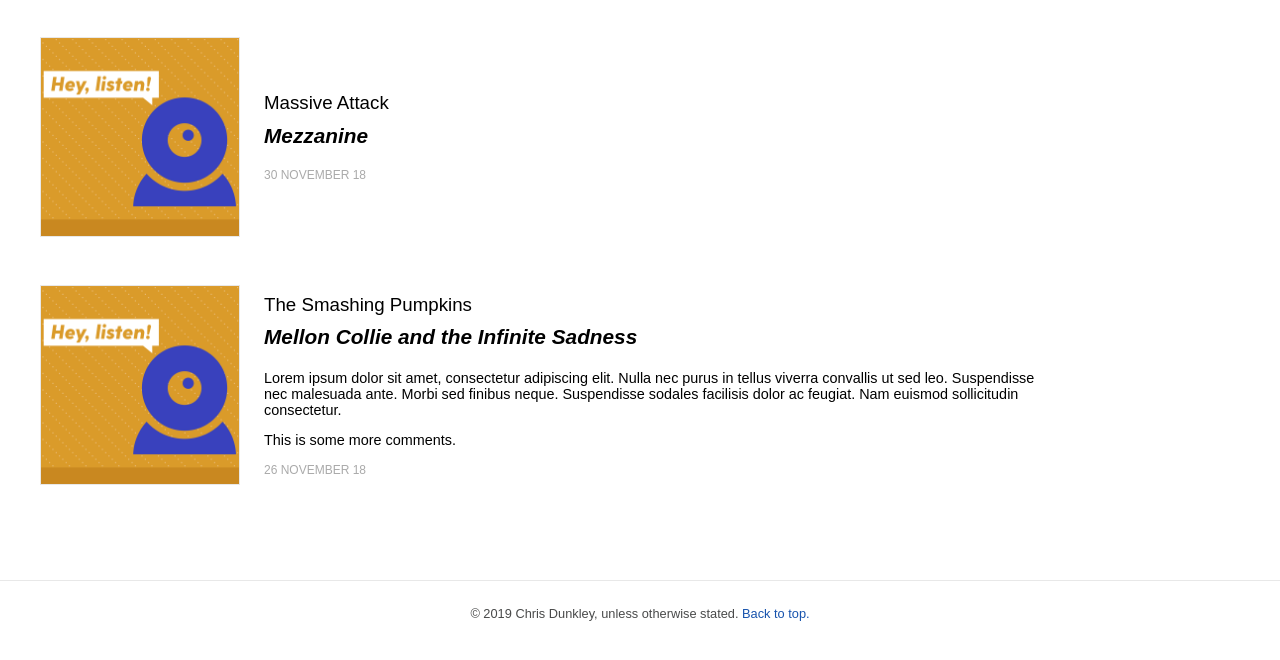
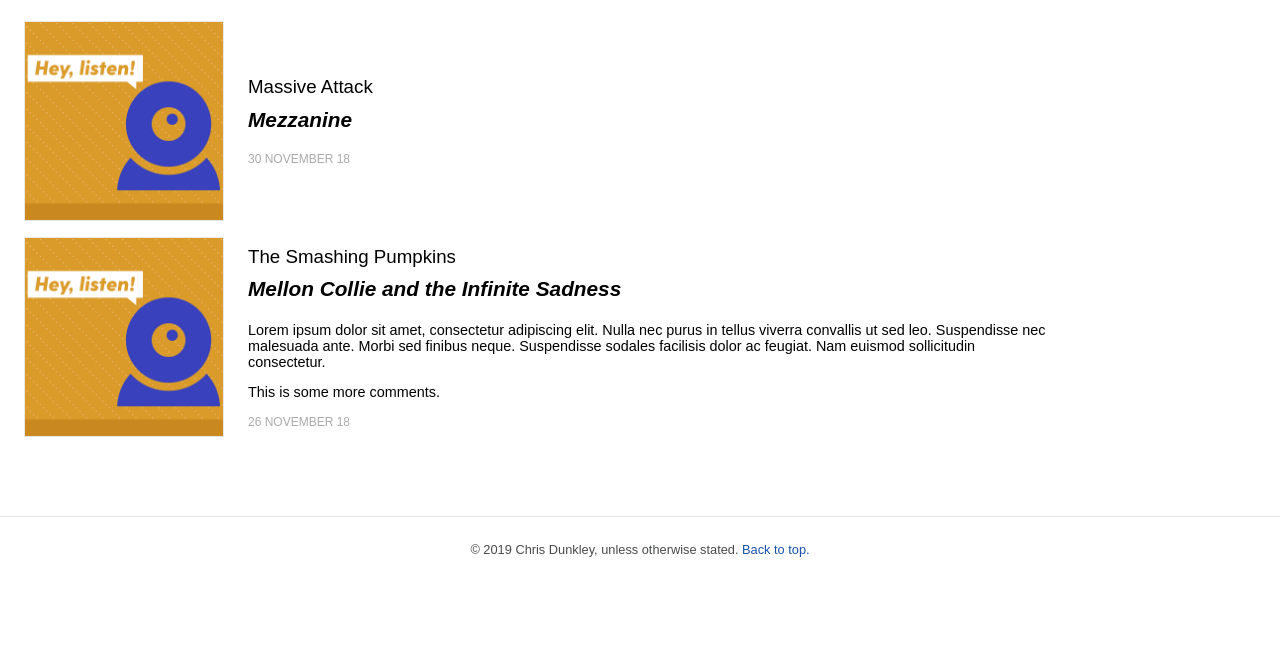
Before and after one commit to ChrisDunkley/portfolio-v3, a Gatsby site: page /music in a window 1280 px wide. Shown: the part 172-832 px from the top of the page. After the commit the page ends 800 px from the top, so only its background shows below. Built offline with nearby package versions, Linux system fonts and the light colour scheme; Gatsby itself is replaced by a stand-in of ours; a web font is replaced by a local one.

Commit message:
Fixes to album layout

```diff
--- a/src/pages/music.module.scss
+++ b/src/pages/music.module.scss
@@ -15,9 +15,9 @@
 	display: flex;
 	align-items: center;
 	margin: 0 auto;
-	padding: 1em;
 	flex-direction: column;
 	text-align: center;
+	margin-bottom: 2em;
 }
 
 
@@ -73,12 +73,16 @@
 		margin-bottom: 1em;
 	}
 
-	.comments {
-		max-width: 80%;
-	}
-
 	.information {
 		margin-left: 1.5em;
 
 	}
 }
+
+@media only screen and (min-width: $screen-large) {
+
+	.comments {
+		max-width: 80%;
+	}
+
+}
```
